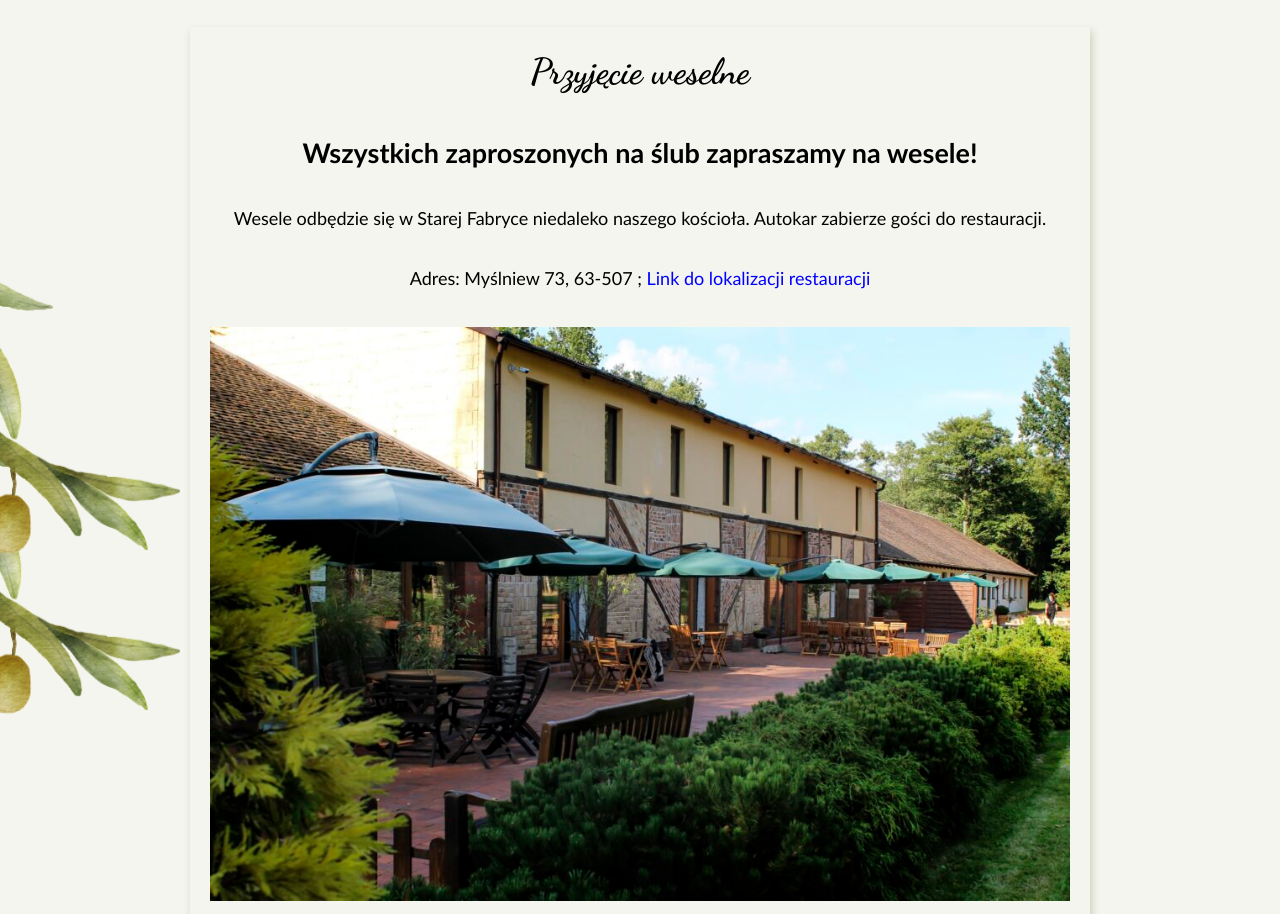
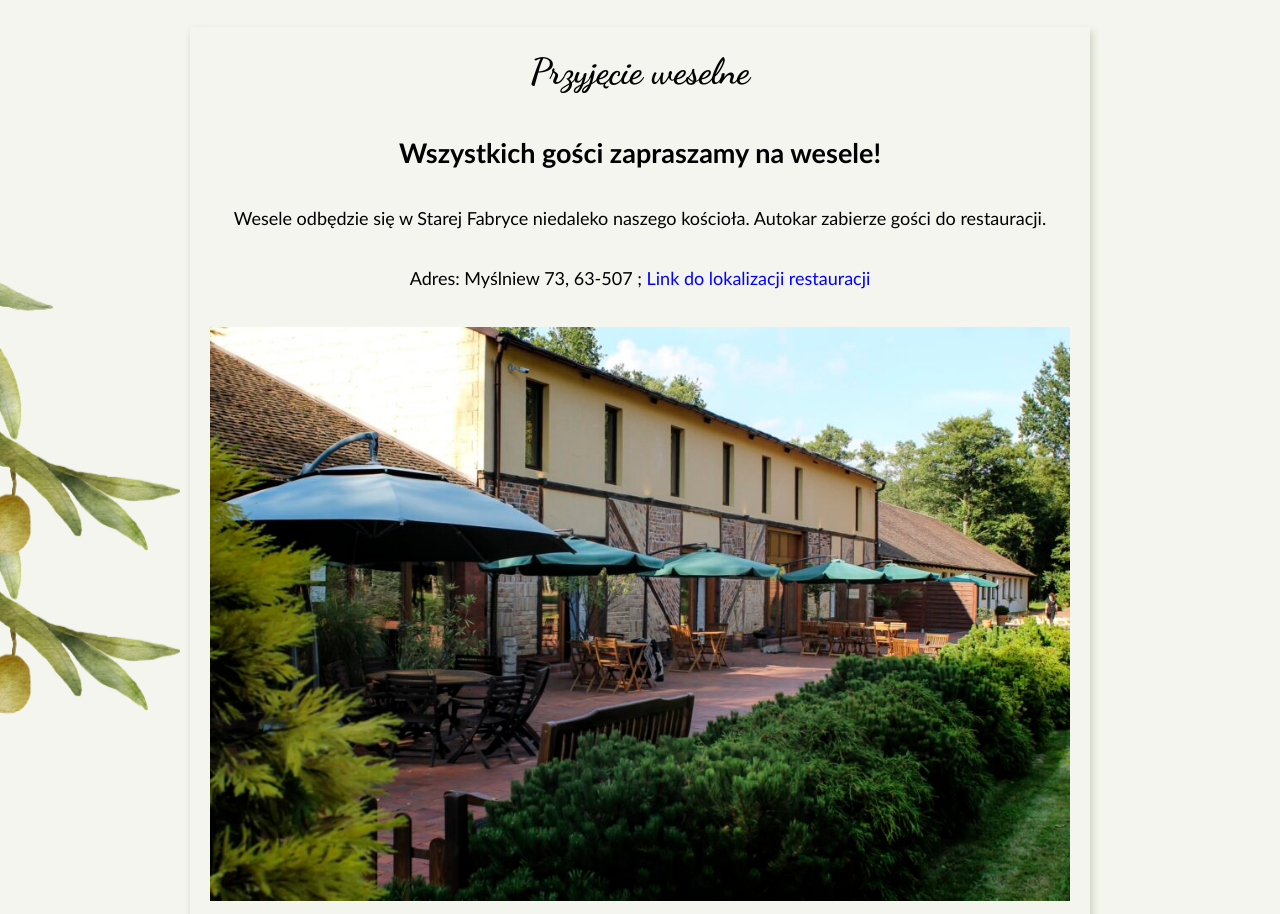
Before and after one commit to FriendlyLukas/wedding-website, a plain HTML site: page index.html in a window 1280 px wide. Shown: the part 2692-3606 px from the top of the page. Drawn offline with nearby package versions, Linux system fonts and the light colour scheme.

Commit message:
polish language fuck up corrected

```diff
--- a/index.html
+++ b/index.html
@@ -70,7 +70,7 @@
     </section>
     <section class="section">
         <h1 id="3">Przyjęcie weselne</h1>
-        <h2 class="section__paragraph">Wszystkich zaproszonych na ślub zapraszamy na wesele!</h2>
+        <h2 class="section__paragraph">Wszystkich gości zapraszamy na wesele!</h2>
         <p class="section__paragraph">Wesele odbędzie się w Starej Fabryce niedaleko naszego kościoła. Autokar zabierze gości do restauracji.</p>
         <p class="section__paragraph"> Adres: Myślniew 73, 63-507 ;
             <a class="section__paragraph--GPSLink" target="blank" href="https://maps.app.goo.gl/6deEfeTZ78ZHzyKb8"> Link do lokalizacji restauracji
```
